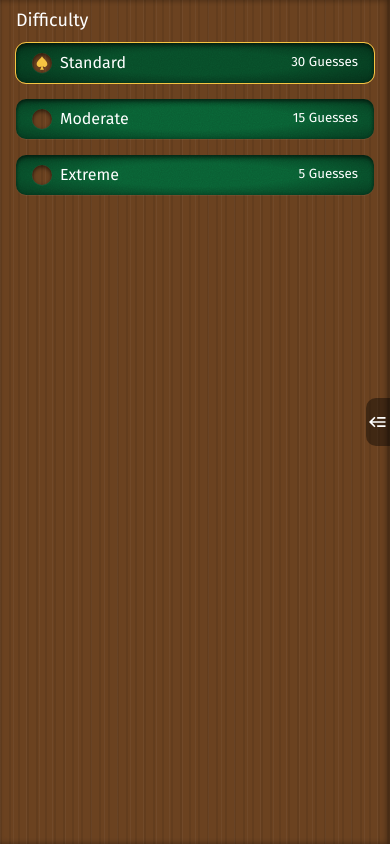
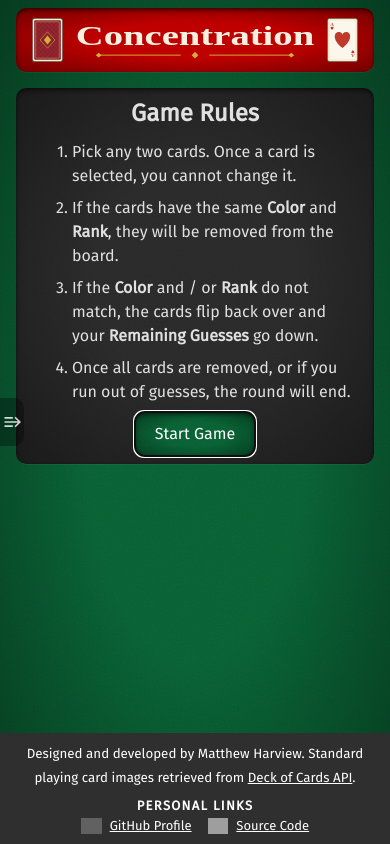
Before and after one commit to Long-Hold/memory-card, a React (Vite) app: page / in a window 390 px wide. Built offline with nearby package versions, Linux system fonts and the light colour scheme; grey boxes are pictures that could not be loaded.

Commit message:
refactor: Sidebar is now closed on page load for mobile devices

```diff
--- a/src/components/sidebar/Sidebar.jsx
+++ b/src/components/sidebar/Sidebar.jsx
@@ -3,7 +3,9 @@ import { DIFFICULTIES } from "../../constants/difficulties"
 import "../sidebar/sidebar.css";
 
 export function Sidebar({currentDifficulty, setDifficulty}) {
-  const [isOpen, setIsOpen] = useState(true);
+  const [isOpen, setIsOpen] = useState(
+      () => window.matchMedia("(min-width: 48rem)").matches
+    );
   const panelId = useId();
 
   return (
```
